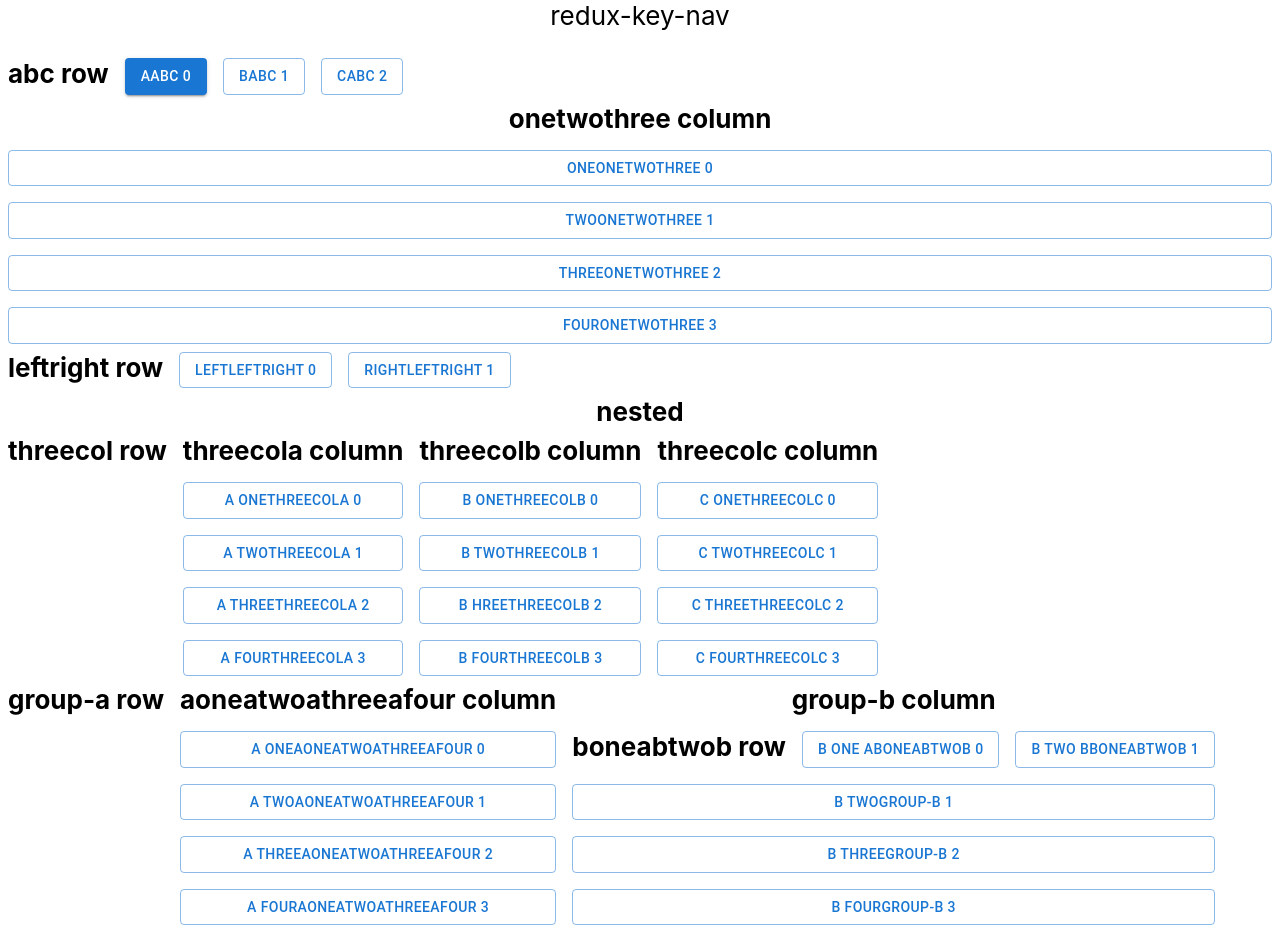
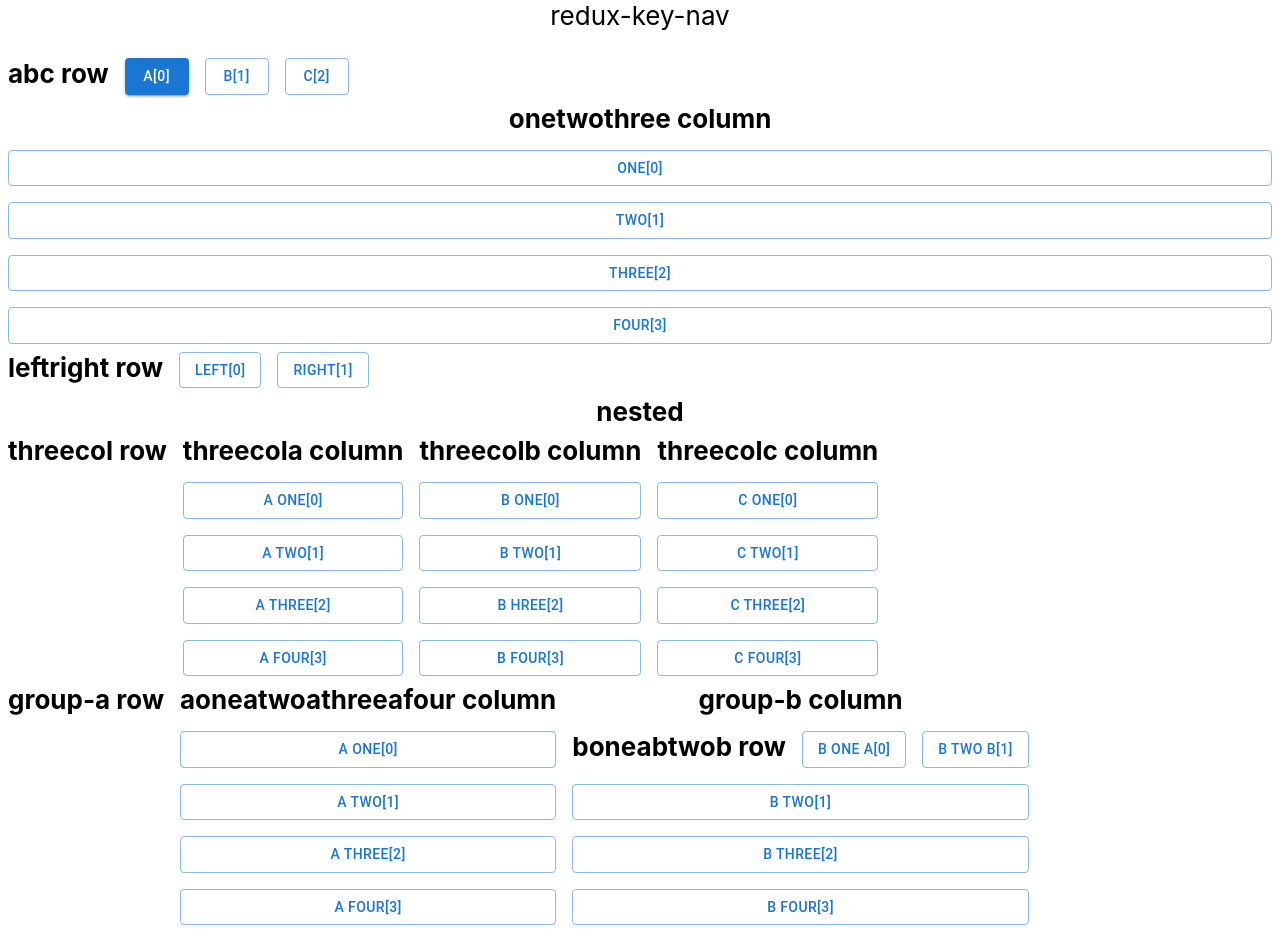
Before and after one commit to edwardsharp/redux-key-nav, a React (Create React App) app: page / in a window 1280 px wide. Built offline with nearby package versions, Linux system fonts and the light colour scheme.

Commit message:
hook -> hooks and stub out useNavigationKeys

```diff
--- a/src/nav/Button.tsx
+++ b/src/nav/Button.tsx
@@ -2,7 +2,7 @@ import { ReactNode, useCallback } from "react";
 
 import { Button as MUIButton } from "@mui/material";
 import { NavigationContainerName } from "./navigation";
-import { useNavigation } from "./useNavigation.hook";
+import { useNavigation } from "./navigation.hooks";
 
 interface ButtonProps {
   containerId?: NavigationContainerName;
@@ -32,9 +32,9 @@ export default function Button(props: ButtonProps) {
     <MUIButton
       variant={isActiveElement ? "contained" : "outlined"}
       onClick={(e) => onSelect("click!")}
+      title={`containerId: ${containerId}`}
     >
-      {children}
-      {containerId} {position}
+      {children} [{position}]
     </MUIButton>
   );
 }
--- a/src/nav/index.tsx
+++ b/src/nav/index.tsx
@@ -1,33 +1,9 @@
-import { nextItem, onSelect } from "./navigationSlice";
-import { useCallback, useEffect } from "react";
-
 import Button from "./Button";
 import ButtonGroup from "./ButtonGroup";
-import { useAppDispatch } from "../app/hooks";
+import { useNavigationKeys } from "./navigation.hooks";
 
 export default function Nav() {
-  const dispatch = useAppDispatch();
-
-  const onKeydown = useCallback((e: KeyboardEvent) => {
-    if (
-      e.key === "ArrowUp" ||
-      e.key === "ArrowDown" ||
-      e.key === "ArrowLeft" ||
-      e.key === "ArrowRight"
-    ) {
-      dispatch(nextItem(e.key));
-    }
-    if (e.key === "Enter") {
-      dispatch(onSelect("Enter key pressed!"));
-    }
-  }, []);
-
-  useEffect(() => {
-    window.addEventListener("keydown", onKeydown);
-    return () => {
-      window.removeEventListener("keydown", onKeydown);
-    };
-  }, []);
+  useNavigationKeys();
 
   return (
     <>
--- a/src/nav/useNavigation.hook.ts
+++ b/src/nav/navigation.hooks.ts
@@ -4,9 +4,40 @@ import {
   navigationContainers,
   navigationEvents,
 } from "./navigation";
-import { insert, remove, selectIsActiveElement } from "./navigationSlice";
+import {
+  insert,
+  nextItem,
+  onSelect,
+  remove,
+  selectIsActiveElement,
+} from "./navigationSlice";
 import { useAppDispatch, useAppSelector } from "../app/hooks";
-import { useEffect, useId } from "react";
+import { useCallback, useEffect, useId } from "react";
+
+export const useNavigationKeys = () => {
+  const dispatch = useAppDispatch();
+
+  const onKeydown = useCallback((e: KeyboardEvent) => {
+    if (
+      e.key === "ArrowUp" ||
+      e.key === "ArrowDown" ||
+      e.key === "ArrowLeft" ||
+      e.key === "ArrowRight"
+    ) {
+      dispatch(nextItem(e.key));
+    }
+    if (e.key === "Enter") {
+      dispatch(onSelect("Enter key pressed!"));
+    }
+  }, []);
+
+  useEffect(() => {
+    window.addEventListener("keydown", onKeydown);
+    return () => {
+      window.removeEventListener("keydown", onKeydown);
+    };
+  }, []);
+};
 
 export const useNavigation = (props: {
   onSelect: NavigationEventListener;
```
